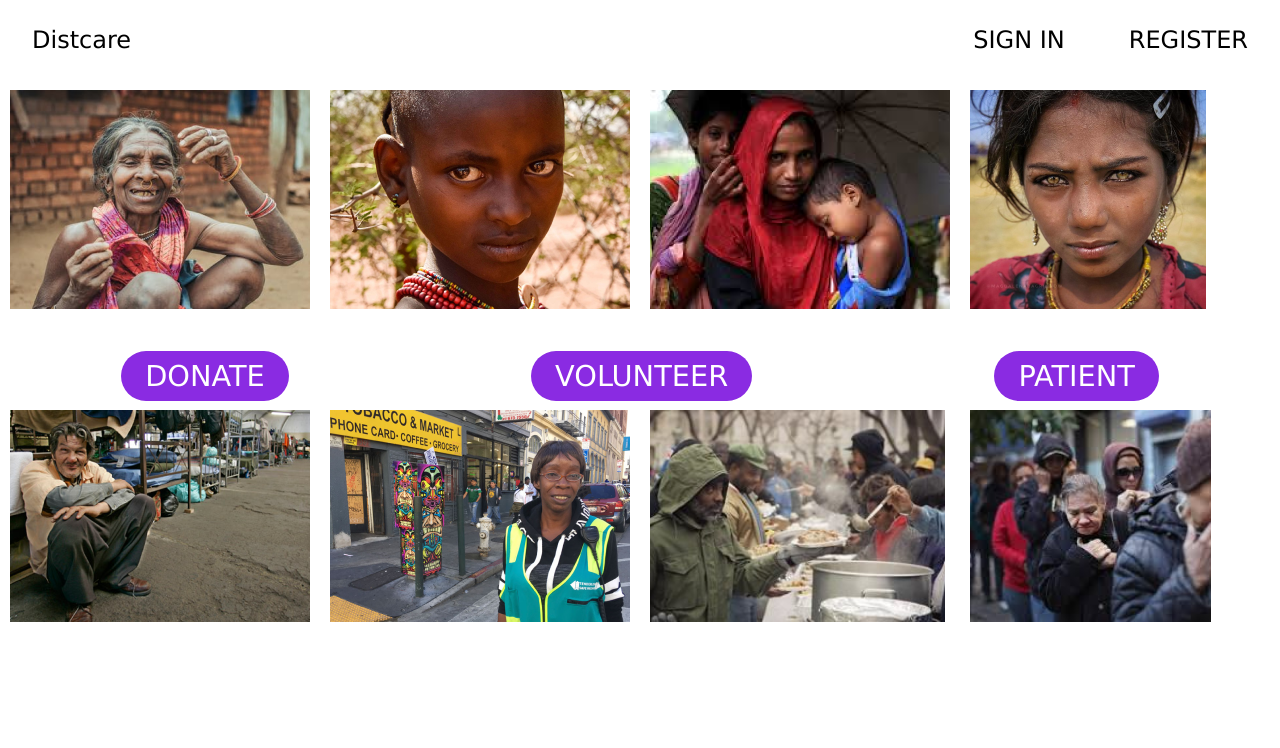
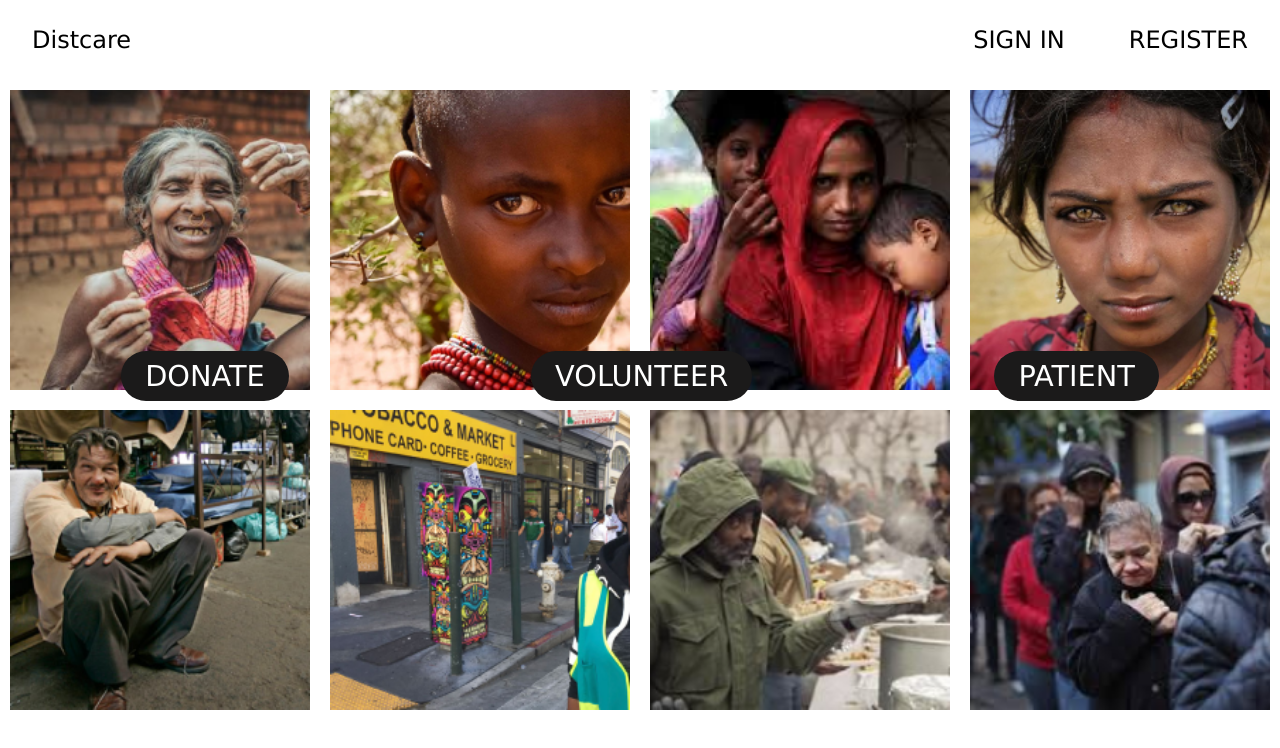
Before and after one commit to harshitkumar712/hophacks, a React (Create React App) app: page / in a window 1280 px wide. Shown: the top 748 px of the page. Built offline with nearby package versions, Linux system fonts and the light colour scheme.

Commit message:
image more fix

```diff
--- a/src/components/HomeButton/homebutton.css
+++ b/src/components/HomeButton/homebutton.css
@@ -8,7 +8,7 @@
 
 .button {
   font-size: 1.8rem;
-  background-color: blueviolet;
+  background-color: rgb(27, 26, 26);
   color: white;
   padding: 0.5rem 1.5rem;
   border-radius: 2rem;
--- a/src/components/ImageItem/ImageItem.js
+++ b/src/components/ImageItem/ImageItem.js
@@ -8,7 +8,7 @@ const ImageItem = ({ imageUrl }) => {
       style={{
         backgroundImage: "url(" + imageUrl + ")",
         backgroundRepeat: "no-repeat",
-
+        backgroundSize: "cover",
         width: 300,
         height: 300,
       }}
--- a/src/components/ImageList/imagelist.css
+++ b/src/components/ImageList/imagelist.css
@@ -4,4 +4,5 @@
   flex-wrap: wrap;
   justify-content: center;
   align-items: center;
+  margin: 0 auto;
 }
--- a/src/pages/homepage/homepage.css
+++ b/src/pages/homepage/homepage.css
@@ -1,5 +1,6 @@
 .homepage {
   position: relative;
+  width: 100%;
 }
 .homebutton {
   height: 100%;
```
